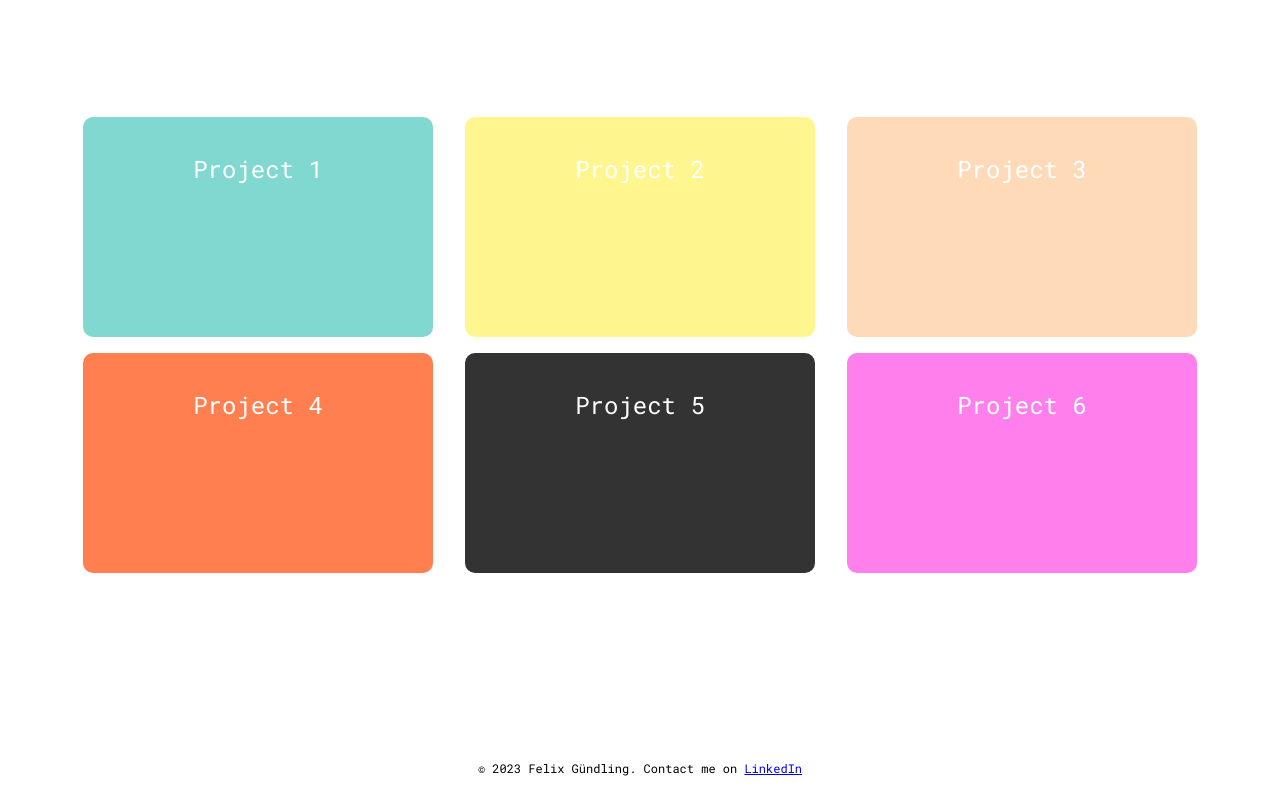
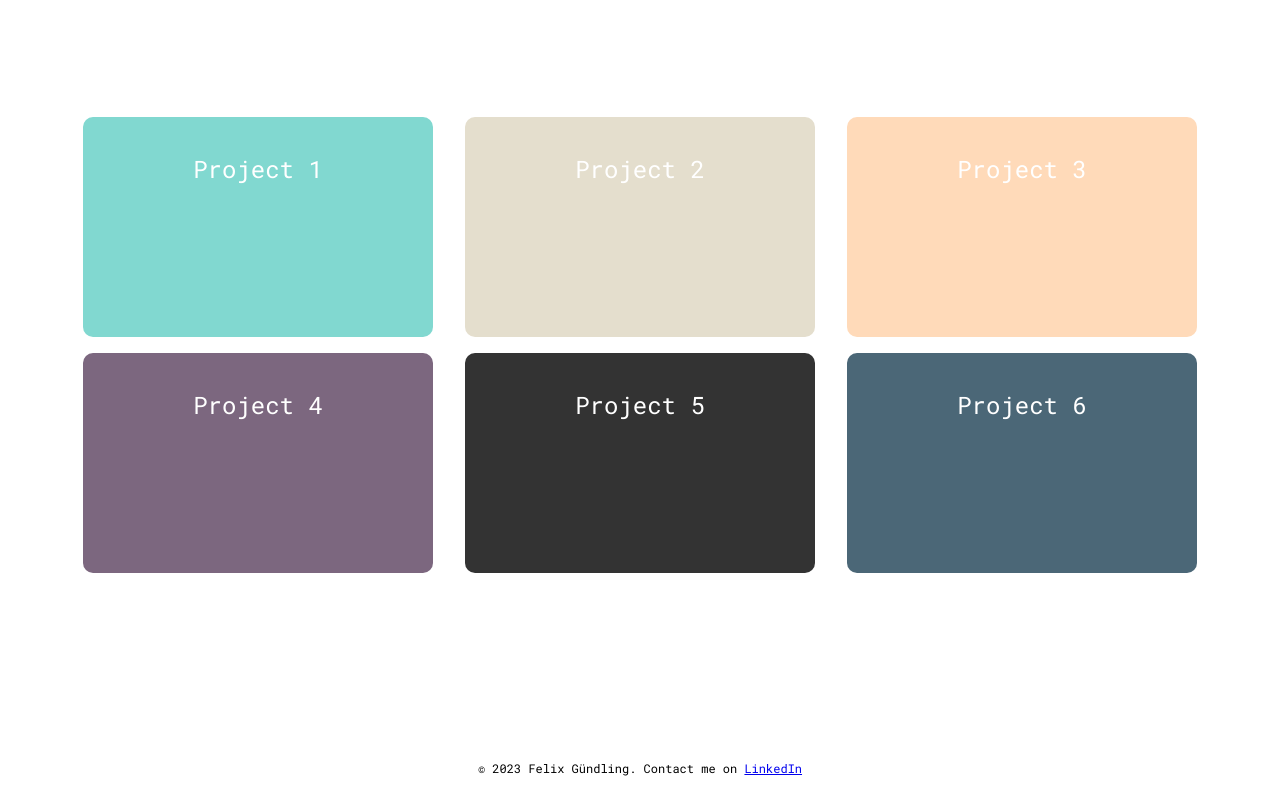
Before and after one commit to fguendling/project-portfolio, a React (Create React App) app: page / in a window 1280 px wide. Shown: the part 1538-2326 px from the top of the page. Built offline with nearby package versions, Linux system fonts and the light colour scheme.

Commit message:
Update colors

```diff
--- a/src/App.js
+++ b/src/App.js
@@ -42,10 +42,10 @@ function App() {
             </div>
          </div>
          <div className="flip flip-vertical">
-            <div className="front" style={{ background: "#fff68f" }}>
+            <div className="front" style={{ background: "#e4decd" }}>
                <h2 id="project2" className="text-shadow">Project 2</h2>
             </div>
-            <div className="back" style={{ background: "#fff68f" }}>
+            <div className="back" style={{ background: "#e4decd" }}>
                <h2>Task: Cloud Foundation Design (GCP)</h2>
                <p>For a client in the energy industry</p>
             </div>
@@ -60,10 +60,10 @@ function App() {
             </div>
          </div>
          <div className="flip flip-vertical">
-            <div className="front" style={{ background: "#ff7f50" }}>
+            <div className="front" style={{ background: "#7c677f" }}>
                <h2 id="project4" className="text-shadow">Project 4</h2>
             </div>
-            <div className="back" style={{ background: "#ff7f50" }}>
+            <div className="back" style={{ background: "#7c677f" }}>
                <h2>Task: AI methods evaluation and prototyping</h2>
                <p>For a client in the logistics industry</p>
             </div>
@@ -78,10 +78,10 @@ function App() {
             </div>
          </div>
          <div className="flip flip-vertical">
-            <div className="front" style={{ background: "#ff80ed" }}>
+            <div className="front" style={{ background: "#4b6777" }}>
                <h2 id="project6" className="text-shadow">Project 6</h2>
             </div>
-            <div className="back" style={{ background: "#ff80ed" }}>
+            <div className="back" style={{ background: "#4b6777" }}>
                <h2>Task: Database development</h2>
                <p>For a client in the banking industry (yet another one)</p>
             </div>
```
